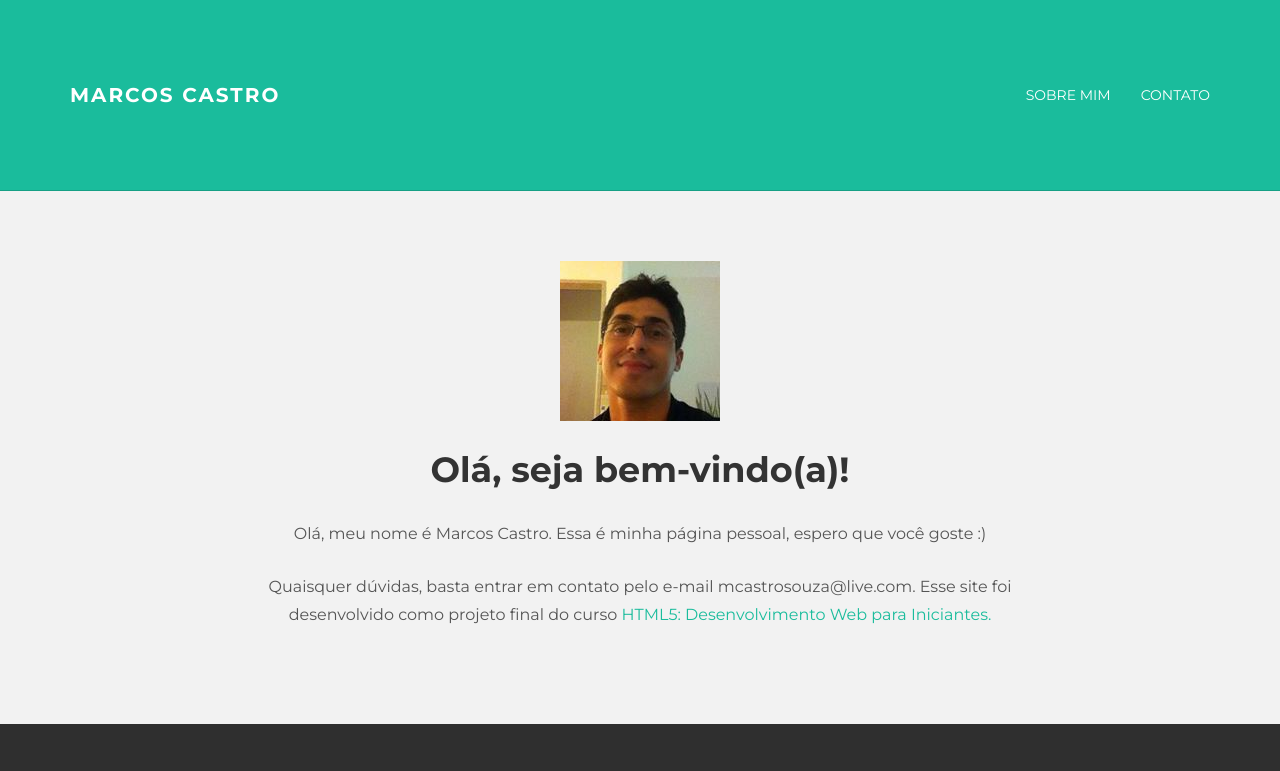
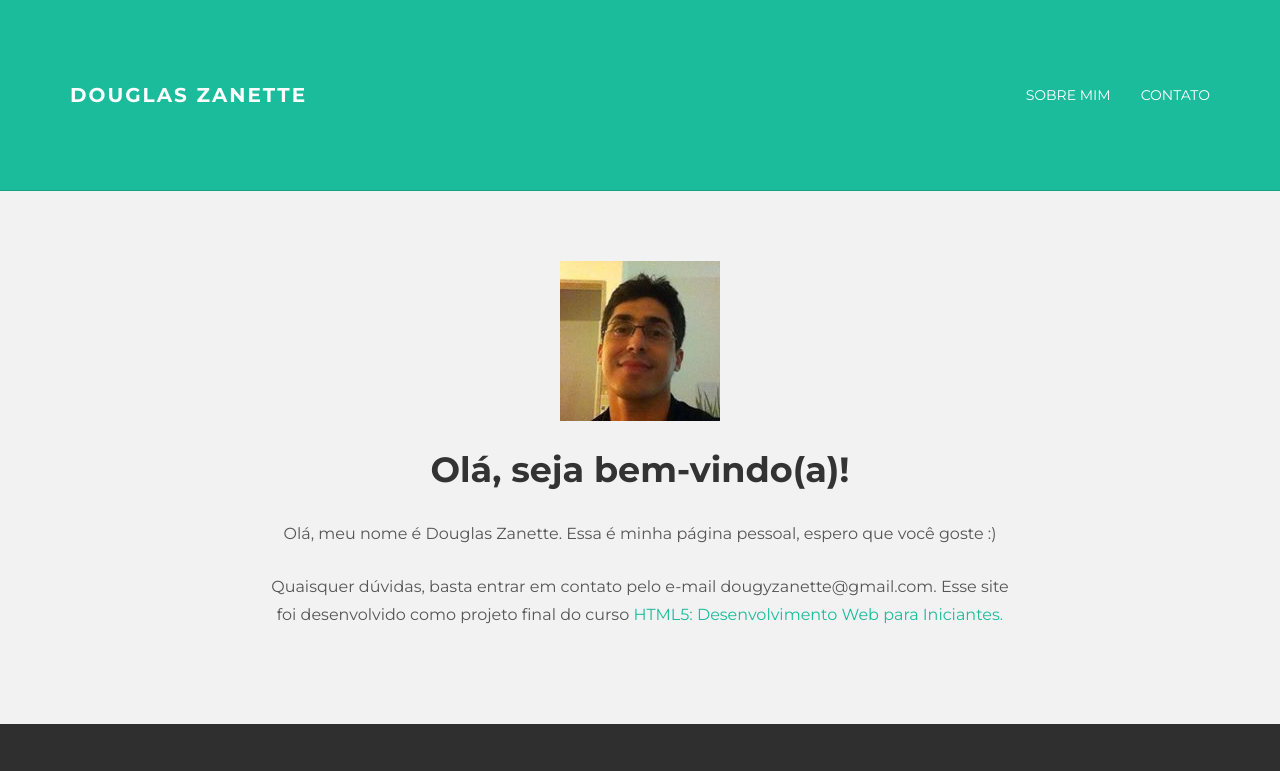
Before and after one commit to douglaszanette/douglaszanette.github.io, a plain HTML site: page index.html in a window 1280 px wide. Shown: the top 771 px of the page. Drawn offline with nearby package versions, Linux system fonts and the light colour scheme.

Commit message:
arquivo index.html

```diff
--- a/index.html
+++ b/index.html
@@ -8,7 +8,7 @@
     <meta name="author" content="">
     <link rel="shortcut icon" href="assets/img/favicon.png">
 
-    <title>Douglas Zanette - Bem-vindo(a)!</title>
+    <title>Bem-vindo(a)!</title>
 
     <!-- Bootstrap core CSS -->
     <link href="assets/css/bootstrap.css" rel="stylesheet">
@@ -39,7 +39,7 @@
             <span class="icon-bar"></span>
             <span class="icon-bar"></span>
           </button>
-          <a class="navbar-brand" href="index.html">Marcos Castro</a>
+          <a class="navbar-brand" href="index.html">Douglas Zanette</a>
         </div>
         <div class="navbar-collapse collapse">
           <ul class="nav navbar-nav navbar-right">
@@ -57,8 +57,8 @@
 				<div class="col-lg-8 col-lg-offset-2 centered">
 					<img src="assets/img/marcos.jpg" alt="Marcos Castro">
 					<h1>Olá, seja bem-vindo(a)!</h1>
-					<p>Olá, meu nome é Marcos Castro. Essa é minha página pessoal, espero que você goste :)</p>
-					<p>Quaisquer dúvidas, basta entrar em contato pelo e-mail mcastrosouza@live.com. Esse site foi desenvolvido como projeto final do curso <a href="https://www.udemy.com/html5-desenvolvimento-web/" target="_blank">HTML5: Desenvolvimento Web para Iniciantes.</a></p>
+					<p>Olá, meu nome é Douglas Zanette. Essa é minha página pessoal, espero que você goste :)</p>
+					<p>Quaisquer dúvidas, basta entrar em contato pelo e-mail dougyzanette@gmail.com. Esse site foi desenvolvido como projeto final do curso <a href="https://www.udemy.com/html5-desenvolvimento-web/" target="_blank">HTML5: Desenvolvimento Web para Iniciantes.</a></p>
 
 				</div><!-- /col-lg-8 -->
 			</div><!-- /row -->
```
